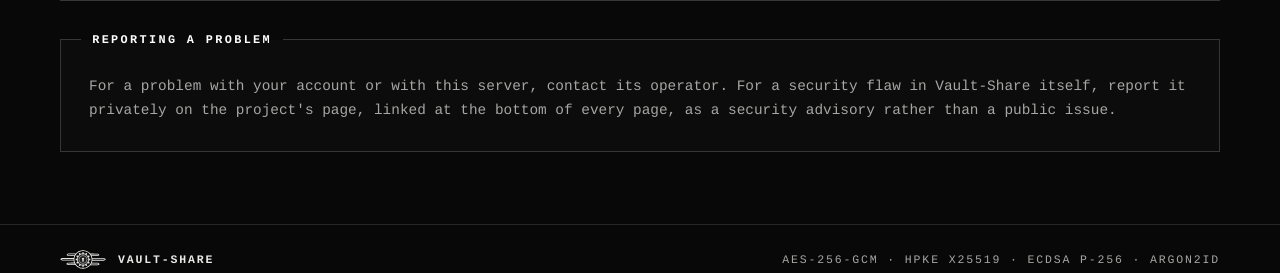
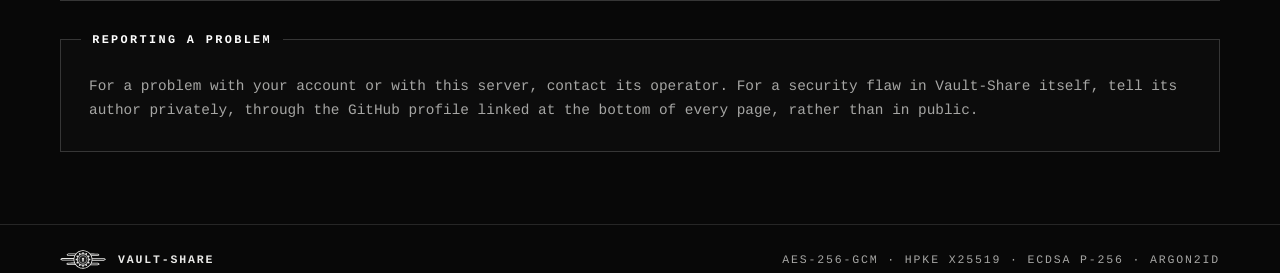
Before and after one commit to Ymsniper/vault-share, a Python web app: template app/templates/security.html in a window 1280 px wide. Shown: the part 2709-2982 px from the top of the page. Run offline with Jinja, Linux system fonts and the light colour scheme; the template is opened without the code that fills it, so the values that code supplies are empty.

Commit message:
Point security reports at the author's profile

```diff
--- a/app/templates/security.html
+++ b/app/templates/security.html
@@ -59,6 +59,6 @@
 
 <section class="vs-panel">
   <h2 class="vs-panel-title">Reporting a problem</h2>
-  <p class="vs-note mb-0">For a problem with your account or with this server, contact its operator. For a security flaw in Vault-Share itself, report it privately on the project's page, linked at the bottom of every page, as a security advisory rather than a public issue.</p>
+  <p class="vs-note mb-0">For a problem with your account or with this server, contact its operator. For a security flaw in Vault-Share itself, tell its author privately, through the GitHub profile linked at the bottom of every page, rather than in public.</p>
 </section>
 {% endblock %}
```
